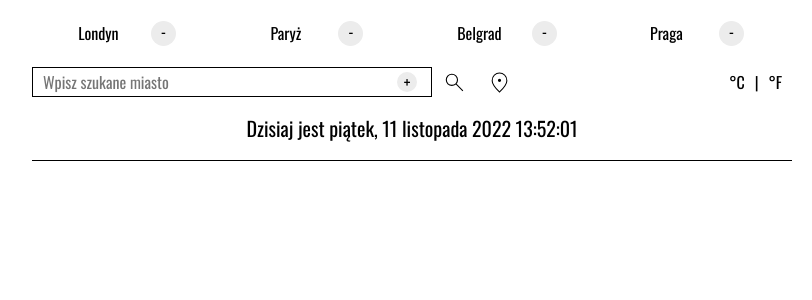
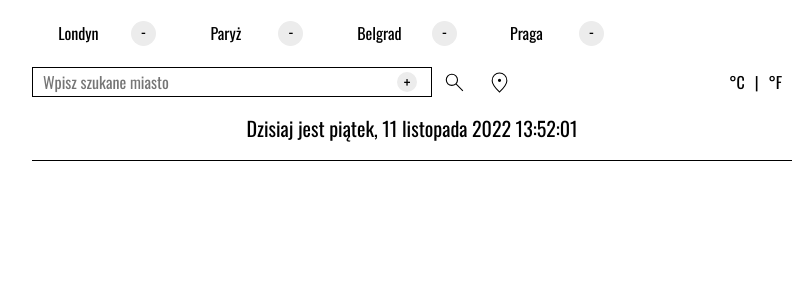
Before and after one commit to carterstorm/react-weather-app, a React (Create React App) app: page / in a window 1280 px wide. Shown: the top 300 px of the page, without its empty margins (228-1040 px from the left). Built offline with nearby package versions, Linux system fonts and the light colour scheme.

Commit message:
changed  flex-around to flex-start in CitiesList

```diff
--- a/src/MainWrapper/styled.js
+++ b/src/MainWrapper/styled.js
@@ -12,7 +12,7 @@ export const Header = styled.header`
 
 export const CitiesList = styled.ul`
     display: flex;
-    justify-content: space-around;
+    justify-content: flex-start;
     list-style: none;
     padding: 0;
 `;
```
